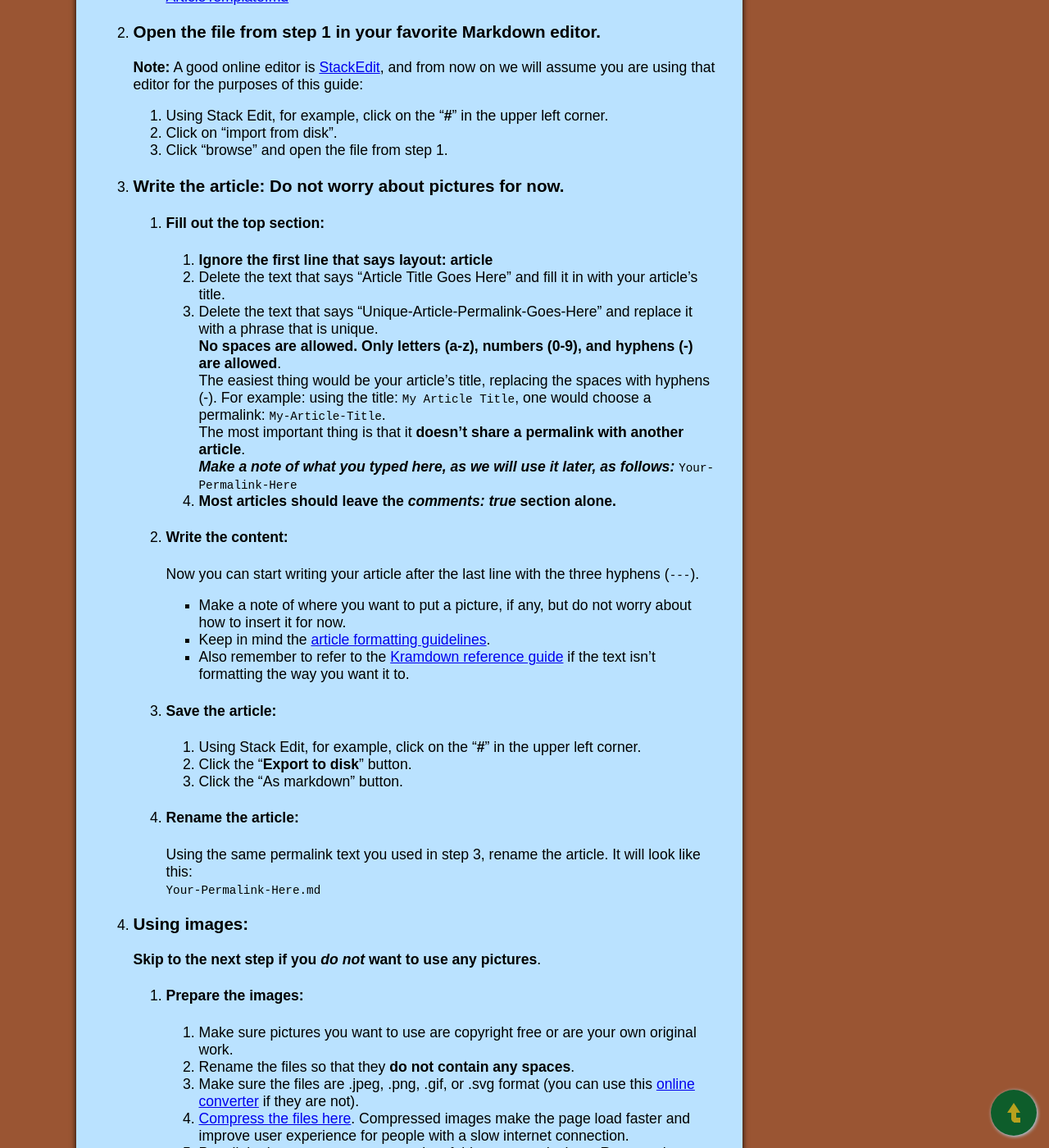
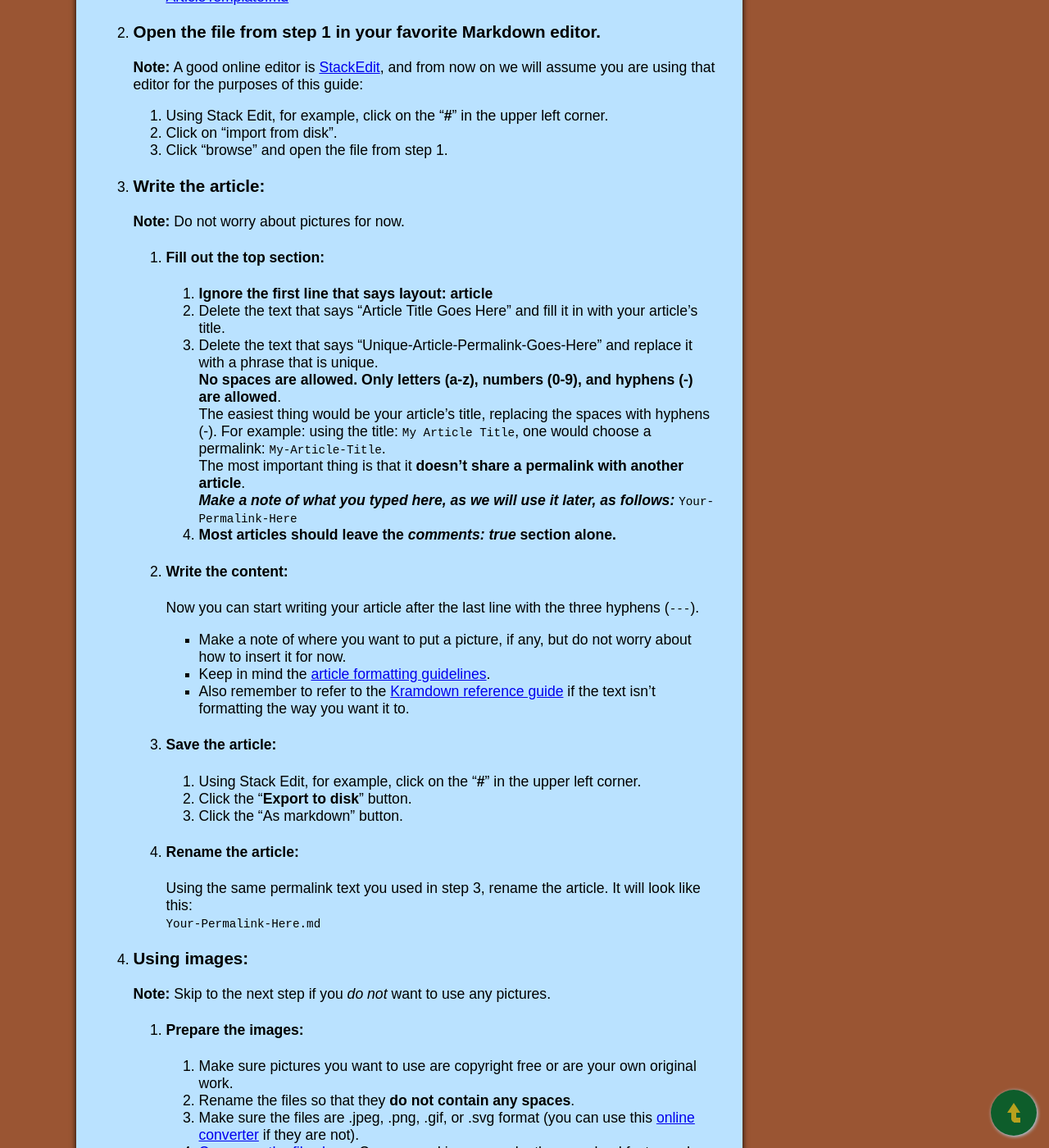
Before and after one commit to joshhennen/RegenCo-op, a Jekyll site: the page built from docs/_info/How-to-Write-a-New-Article.md, in a window 1280 px wide and 1400 px high, scrolled down 456 px. Shown: the whole window at 82% size. Built offline with Jekyll 4.4.1, drawn with Linux system fonts in a browser that asks for light colours.

Commit message:
Update How-to-Write-a-New-Article.md

```diff
--- a/docs/_info/How-to-Write-a-New-Article.md
+++ b/docs/_info/How-to-Write-a-New-Article.md
@@ -25,7 +25,8 @@ Before you start writing the article, it is recommended that you read the [artic
    2. Click on "import from disk".
    3. Click "browse" and open the file from step 1.
 
-3. ### Write the article: **Do not worry about pictures for now.**
+3. ### Write the article:
+   **Note:** Do not worry about pictures for now.
 
    1. #### Fill out the top section:
 
@@ -56,7 +57,7 @@ Before you start writing the article, it is recommended that you read the [artic
       `Your-Permalink-Here.md`
 
 4. ### Using images:
-   **Skip to the next step if you _do not_ want to use any pictures**.
+   **Note:** Skip to the next step if you _do not_ want to use any pictures.
 
    1. #### Prepare the images:
 
```
